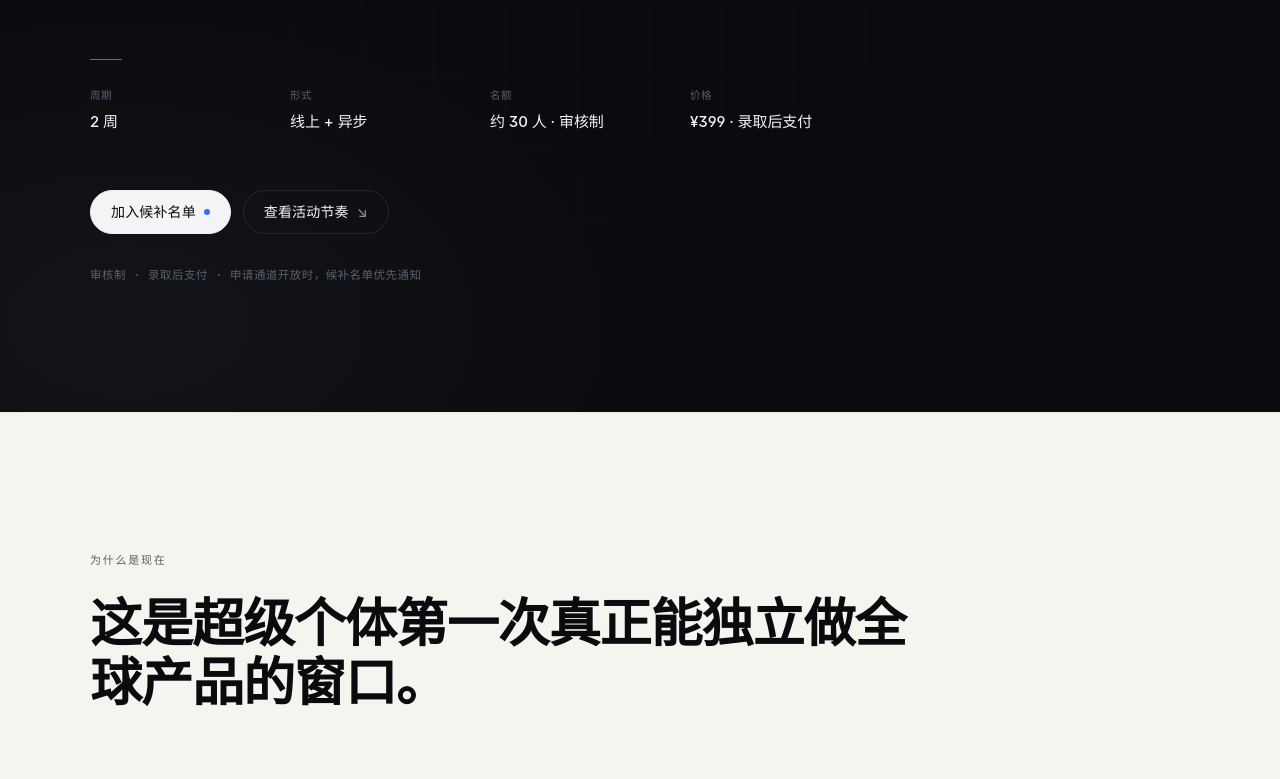
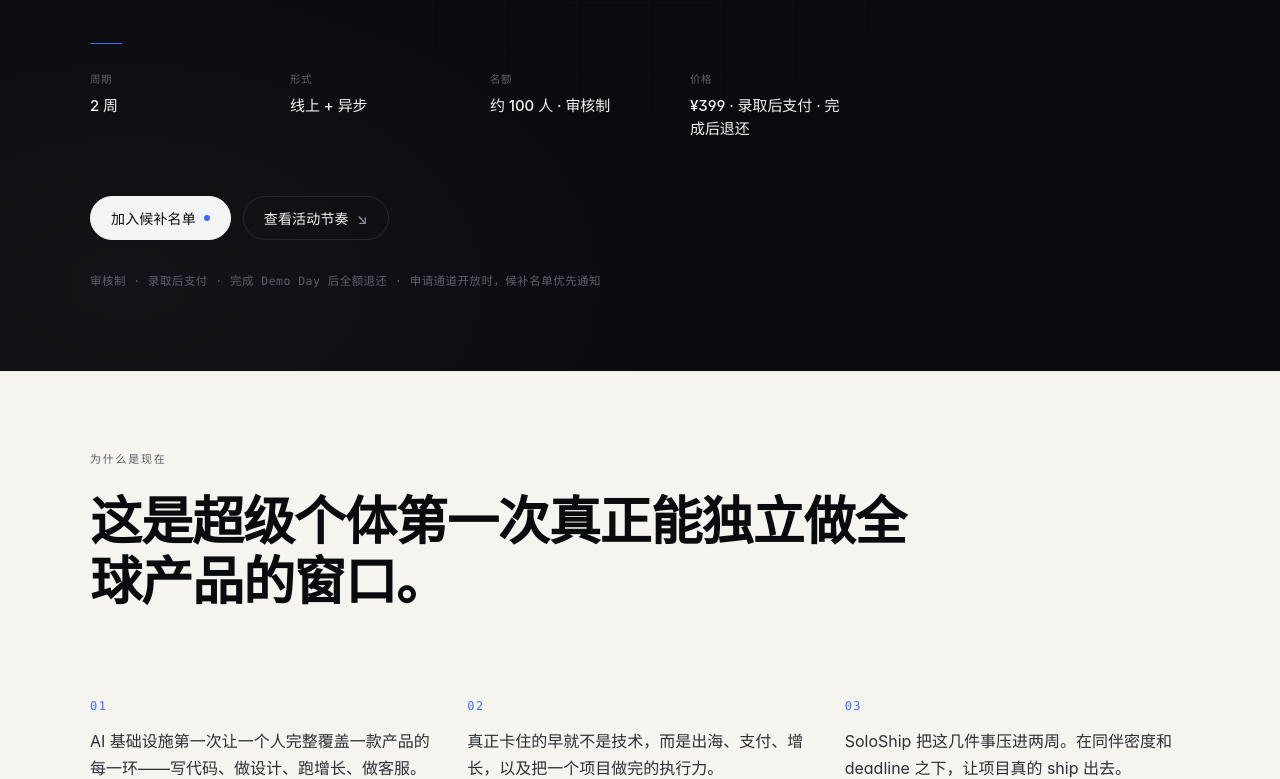
Before and after one commit to jueduizone/soloship, a Next.js app: page / in a window 1280 px wide. Shown: the part 563-1342 px from the top of the page. Built offline with nearby package versions, Linux system fonts and the light colour scheme.

Commit message:
fix: reduce section padding, add /apply CTA, update capacity to 100, add refund policy

```diff
--- a/app/_components/Hero.tsx
+++ b/app/_components/Hero.tsx
@@ -5,7 +5,7 @@ export function Hero() {
     <section
       id="top"
       className="relative overflow-hidden"
-      style={{ paddingTop: 88, paddingBottom: 128 }}
+      style={{ paddingTop: 72, paddingBottom: 80 }}
     >
       <div className="ss-grid-overlay" />
       <div className="ss-hero-glow" />
--- a/app/_components/content.ts
+++ b/app/_components/content.ts
@@ -5,13 +5,13 @@ export const event = {
   year: '2026',
   duration: '2 周',
   format: '线上 + 异步',
-  capacity: '约 30 人 · 审核制',
-  capacityShort: '30 人',
+  capacity: '约 100 人 · 审核制',
+  capacityShort: '100 人',
   price: '¥399',
-  priceNote: '录取后支付',
+  priceNote: '录取后支付 · 完成后退还',
   status: 'Vol.1 申请通道筹备中',
   statusShort: '即将开放',
-  applyHref: '#waitlist',
+  applyHref: '/apply',
   timelineHref: '#timeline',
 }
 
@@ -37,7 +37,7 @@ export const hero = {
   ],
   primaryCta: { label: '加入候补名单', href: event.applyHref },
   secondaryCta: { label: '查看活动节奏', href: event.timelineHref },
-  fineprint: '审核制 · 录取后支付 · 申请通道开放时，候补名单优先通知',
+  fineprint: '审核制 · 录取后支付 · 完成 Demo Day 后全额退还 · 申请通道开放时，候补名单优先通知',
 }
 
 export const whyNow = {
@@ -110,7 +110,7 @@ export const timeline = {
       when: 'Week 0.5',
       points: [
         '审核申请、发放录取通知',
-        '录取后完成 ¥399 防鸽费',
+        '录取后完成 ¥399 防鸽费（完成 Demo Day 后退还）',
         '目标：cohort 集结，方向确认',
       ],
     },
@@ -170,7 +170,7 @@ export const faq = {
     },
     {
       q: '¥399 什么时候收？',
-      a: '录取之后才收。先申请、再审核，通过了才收款——这样对双方都更干净。',
+      a: '录取之后才收。先申请、再审核，通过了才收款——这样对双方都更干净。¥399 是防鸽费，完成全流程（到达 Demo Day）后全额退还。',
     },
     {
       q: '需要已经有项目吗？',
@@ -201,7 +201,7 @@ export const finalCta = {
   sub: `Vol.1 限额 ${event.capacityShort}，审核制。申请通道开放时，候补名单会先收到通知。`,
   primaryCta: { label: '加入候补名单', href: event.applyHref },
   secondaryCta: { label: '先看活动节奏', href: event.timelineHref },
-  fineprint: '审核制 · 录取后支付 ¥399',
+  fineprint: '审核制 · 录取后支付 ¥399 · 完成 Demo Day 后全额退还',
 }
 
 export const footer = {
--- a/app/soloship.css
+++ b/app/soloship.css
@@ -139,12 +139,12 @@
 }
 
 .ss-section {
-  padding: 96px 0;
+  padding: 64px 0;
   position: relative;
 }
 
 @media (min-width: 768px) {
-  .ss-section { padding: 140px 0; }
+  .ss-section { padding: 80px 0; }
 }
 
 .ss-section.is-light {
```
